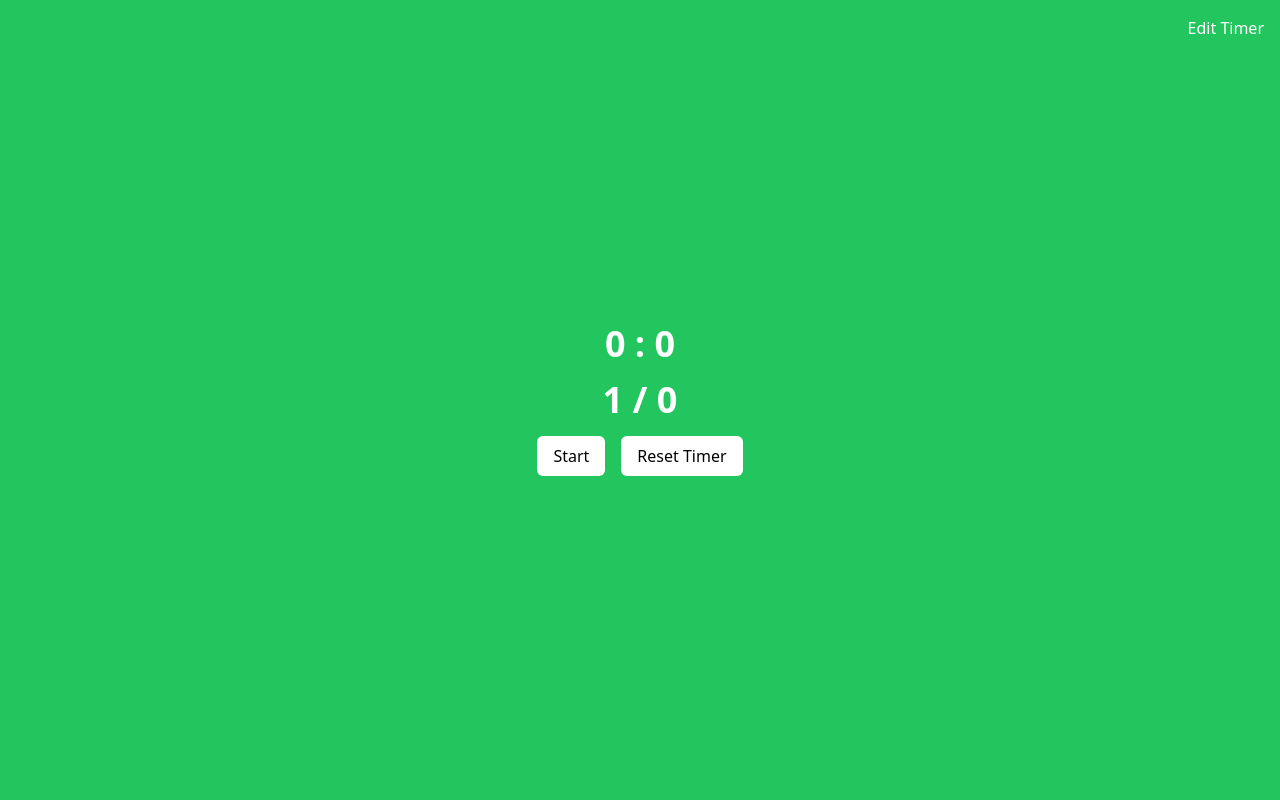
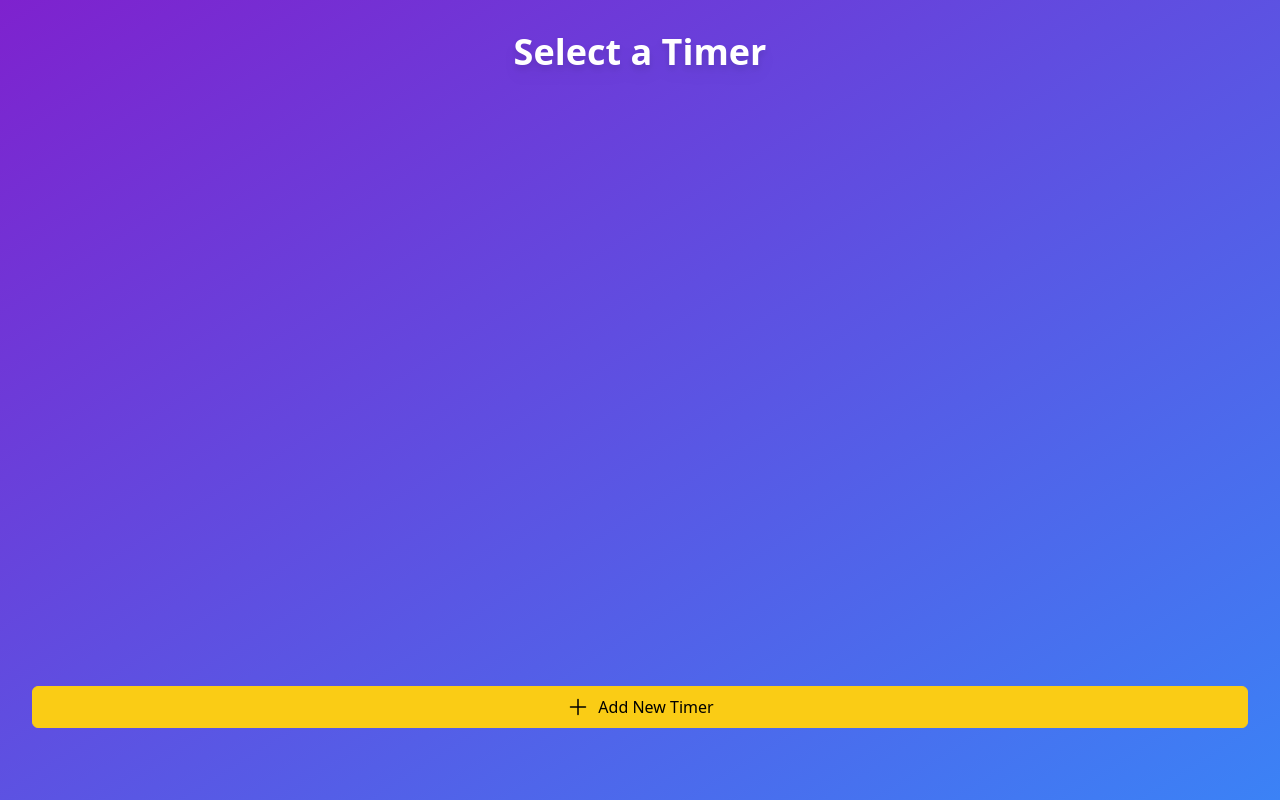
Before and after one commit to jay-kj-woo/interval-timer, a React (Vite) app: page / in a window 1280 px wide. Built offline with nearby package versions, Linux system fonts and the light colour scheme.

Commit message:
adds add timer page

```diff
--- a/package.json
+++ b/package.json
@@ -10,6 +10,7 @@
     "preview": "vite preview"
   },
   "dependencies": {
+    "@heroicons/react": "^2.2.0",
     "react": "^18.3.1",
     "react-dom": "^18.3.1",
     "react-router": "^7.1.1"
--- a/src/App.tsx
+++ b/src/App.tsx
@@ -1,16 +1,19 @@
 import { BrowserRouter, Route, Routes } from 'react-router';
-import EditTimer from './components/EditTimer';
-import Timer from './components/Timer';
 import TimerConfigProvider from './components/TimerConfigProvider';
+import AddPage from './pages/AddPage';
+import HomePage from './pages/HomePage';
+import TimerPage from './pages/TimerPage';
 
 function App() {
   return (
     <BrowserRouter>
-      <main className="w-screen h-screen flex items-center justify-center">
+      <main className="min-h-screen p-0 m-0">
         <TimerConfigProvider>
           <Routes>
-            <Route index element={<Timer />} />
-            <Route path="/edit" element={<EditTimer />} />
+            <Route index element={<HomePage />} />
+            <Route path="/timer" element={<TimerPage />} />
+            {/* <Route path="/edit" element={<EditTimer />} /> */}
+            <Route path="/add" element={<AddPage />} />
           </Routes>
         </TimerConfigProvider>
       </main>
--- a/src/components/Timer.tsx
+++ b/src/components/Timer.tsx
@@ -1,88 +1,21 @@
-import { useContext, useEffect, useState } from 'react';
-import { useNavigate } from 'react-router';
-import { TimerConfigContext } from './TimerConfigProvider';
+interface Props {
+  timeLeft: number;
+  currentRound: number;
+  totalRounds: number;
+}
 
-const Timer = () => {
-  const { timerConfig } = useContext(TimerConfigContext);
-  const [timeLeft, setTimeLeft] = useState(timerConfig.highIntensity);
-  const [isHighIntensity, setIsHighIntensity] = useState(true);
-  const [isActive, setIsActive] = useState(false);
-  const [currentRound, setCurrentRound] = useState(1);
-  const navigate = useNavigate();
-
-  useEffect(() => {
-    let interval: number;
-
-    if (isActive && timeLeft > 0) {
-      interval = setInterval(() => {
-        setTimeLeft((p) => p - 1);
-      }, 1000);
-    } else if (timeLeft === 0) {
-      if (isHighIntensity) {
-        setIsHighIntensity(false);
-        setTimeLeft(timerConfig.lowIntensity);
-      } else {
-        if (currentRound < timerConfig.rounds) {
-          setCurrentRound((p) => p + 1);
-          setIsHighIntensity(true);
-          setTimeLeft(timerConfig.highIntensity);
-        } else {
-          setIsActive(false);
-        }
-      }
-    }
-
-    return () => clearInterval(interval);
-  }, [timerConfig, currentRound, isActive, isHighIntensity, timeLeft]);
-
-  const onResetTimer = () => {
-    setIsActive(false);
-    setIsHighIntensity(true);
-    setTimeLeft(timerConfig.highIntensity);
-    setCurrentRound(1);
-  };
-
-  const toggleTimer = () => {
-    setIsActive(!isActive);
-  };
-
+const Timer = ({ timeLeft, currentRound, totalRounds }: Props) => {
   const minutes = Math.floor(timeLeft / 60);
   const seconds = timeLeft % 60;
 
   return (
-    <div
-      className={`w-screen h-screen flex justify-center items-center p-10 ${
-        isHighIntensity ? 'bg-red-500' : 'bg-green-500'
-      }`}
-    >
-      <div className="w-full h-full flex flex-col items-center justify-center gap-4">
-        <button
-          className="absolute top-0 right-0 m-4 text-white"
-          onClick={() => navigate('/edit')}
-        >
-          Edit Timer
-        </button>
-        <div className="text-white text-4xl font-bold text-center">
-          {minutes} : {seconds}
-        </div>
-        <div className="text-white text-4xl font-bold text-center">
-          {currentRound} / {timerConfig.rounds}
-        </div>
-        <div className="flex items-center justify-center gap-4">
-          <button
-            onClick={toggleTimer}
-            className="bg-white text-black px-4 py-2 rounded-md"
-          >
-            {isActive ? 'Pause' : 'Start'}
-          </button>
-          <button
-            onClick={onResetTimer}
-            className="bg-white text-black px-4 py-2 rounded-md"
-          >
-            Reset Timer
-          </button>
-        </div>
-      </div>
+    <div>
+      <h1>
+        {minutes} : {seconds}
+      </h1>
+      <h2>
+        Round {currentRound} of {totalRounds}
+      </h2>
     </div>
   );
 };
--- /dev/null
+++ b/src/pages/AddPage.tsx
@@ -0,0 +1,30 @@
+import { useNavigate } from 'react-router';
+import TimerForm from '../components/TimerForm';
+import { CreateIntervalTimer } from '../types/IntervalTimer';
+import { TimerStorageClient } from '../utils/timerStorageClient';
+
+const AddPage = () => {
+  const navigate = useNavigate();
+
+  const onSave = (newConfig: CreateIntervalTimer) => {
+    TimerStorageClient.saveTimer(newConfig);
+    navigate('/');
+  };
+
+  return (
+    <main className=" min-h-screen p-4 sm:p-8 bg-gradient-to-br from-purple-300 to-blue-300">
+      <div className="flex flex-col bg-white/90 rounded-lg p-4">
+        <h1 className="text-3xl sm:text-4xl font-bold mb-6 text-center text-slate-900 drop-shadow-lg">
+          Add a new timer
+        </h1>
+        <TimerForm
+          onSave={onSave}
+          onCancel={() => navigate('/')}
+          type="create"
+        />
+      </div>
+    </main>
+  );
+};
+
+export default AddPage;
--- /dev/null
+++ b/src/pages/HomePage.tsx
@@ -0,0 +1,68 @@
+import { ChevronRightIcon, PlusIcon } from '@heroicons/react/24/solid';
+import { useContext } from 'react';
+import { Link, useNavigate } from 'react-router';
+import { TimerConfigContext } from '../components/TimerConfigProvider';
+import { IntervalTimer } from '../types/IntervalTimer';
+
+const getTimersFromLocalStorage = (): IntervalTimer[] => {
+  const timers = localStorage.getItem('timers');
+  return timers ? JSON.parse(timers) : [];
+};
+
+const HomePage = () => {
+  const existingTimers = getTimersFromLocalStorage();
+  const { setTimerConfig } = useContext(TimerConfigContext);
+  const navigate = useNavigate();
+
+  // TODO: use url params to get the timer id instead of the context
+  const handleTimerClick = (timer: IntervalTimer) => {
+    setTimerConfig(timer);
+    navigate('/timer');
+  };
+
+  return (
+    <main className="flex flex-col min-h-screen p-4 sm:p-8 bg-gradient-to-br from-purple-700 to-blue-500">
+      <h1 className="text-3xl sm:text-4xl font-bold mb-6 text-center text-white drop-shadow-lg">
+        Select a Timer
+      </h1>
+      <div className="flex flex-1 ">
+        <ul className="w-full flex flex-col gap-4">
+          {existingTimers.map((timer) => (
+            <Link
+              key={timer.name}
+              to={`/timer`}
+              className="block"
+              onClick={() => handleTimerClick(timer)}
+            >
+              <div className="bg-white/90 hover:bg-white transition-colors duration-300 transform hover:scale-105 rounded-md">
+                <div className="flex justify-between items-center py-4 px-5">
+                  <div className="flex items-center space-x-3">
+                    <div>
+                      <h2 className="text-lg font-semibold text-gray-800">
+                        {timer.name}
+                      </h2>
+                      <p className="text-sm text-gray-600">
+                        high: {timer.highIntensity}s - low: {timer.lowIntensity}
+                        s | {timer.rounds} rounds
+                      </p>
+                    </div>
+                  </div>
+                  <ChevronRightIcon className="text-purple-500 w-6 h-6" />
+                </div>
+              </div>
+            </Link>
+          ))}
+        </ul>
+      </div>
+      <button
+        onClick={() => navigate('/add')}
+        className="mb-10 border border-yellow-400  bg-yellow-400 rounded-md px-4 py-2 flex items-center justify-center gap-2 "
+      >
+        <PlusIcon className="w-6 h-6" />
+        Add New Timer
+      </button>
+    </main>
+  );
+};
+
+export default HomePage;
--- /dev/null
+++ b/src/pages/TimerPage.tsx
@@ -0,0 +1,89 @@
+import { useEffect } from 'react';
+
+import { useContext, useState } from 'react';
+import { useNavigate } from 'react-router';
+import Timer from '../components/Timer';
+import { TimerConfigContext } from '../components/TimerConfigProvider';
+
+const TimerPage = () => {
+  const { timerConfig } = useContext(TimerConfigContext);
+  const [timeLeft, setTimeLeft] = useState(timerConfig.highIntensity);
+  const [isHighIntensity, setIsHighIntensity] = useState(true);
+  const [isActive, setIsActive] = useState(false);
+  const [currentRound, setCurrentRound] = useState(1);
+  const navigate = useNavigate();
+
+  useEffect(() => {
+    let interval: number;
+
+    if (isActive && timeLeft > 0) {
+      interval = setInterval(() => {
+        setTimeLeft((p) => p - 1);
+      }, 1000);
+    } else if (timeLeft === 0) {
+      if (isHighIntensity) {
+        setIsHighIntensity(false);
+        setTimeLeft(timerConfig.lowIntensity);
+      } else {
+        if (currentRound < timerConfig.rounds) {
+          setCurrentRound((p) => p + 1);
+          setIsHighIntensity(true);
+          setTimeLeft(timerConfig.highIntensity);
+        } else {
+          setIsActive(false);
+        }
+      }
+    }
+
+    return () => clearInterval(interval);
+  }, [timerConfig, currentRound, isActive, isHighIntensity, timeLeft]);
+
+  const onResetTimer = () => {
+    setIsActive(false);
+    setIsHighIntensity(true);
+    setTimeLeft(timerConfig.highIntensity);
+    setCurrentRound(1);
+  };
+
+  const toggleTimer = () => {
+    setIsActive(!isActive);
+  };
+
+  return (
+    <div
+      className={`w-screen h-screen flex justify-center items-center p-10 ${
+        isHighIntensity ? 'bg-red-500' : 'bg-green-500'
+      }`}
+    >
+      <div className="w-full h-full flex flex-col items-center justify-center gap-4">
+        <button
+          className="absolute top-0 right-0 m-4 text-white"
+          onClick={() => navigate('/edit')}
+        >
+          Edit Timer
+        </button>
+        <Timer
+          timeLeft={timeLeft}
+          currentRound={currentRound}
+          totalRounds={timerConfig.rounds}
+        />
+        <div className="flex items-center justify-center gap-4">
+          <button
+            onClick={toggleTimer}
+            className="bg-white text-black px-4 py-2 rounded-md"
+          >
+            {isActive ? 'Pause' : 'Start'}
+          </button>
+          <button
+            onClick={onResetTimer}
+            className="bg-white text-black px-4 py-2 rounded-md"
+          >
+            Reset Timer
+          </button>
+        </div>
+      </div>
+    </div>
+  );
+};
+
+export default TimerPage;
```
Also changed, not shown: 1 other file (tests, documents, lock files or other folders).
